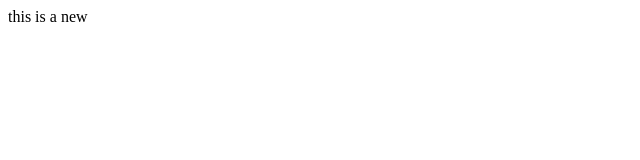
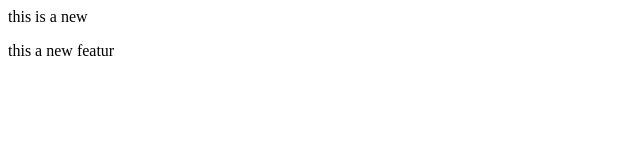
Before and after one commit to sahu-durga/localrepo, a plain HTML site: page index.html in a window 1280 px wide. Shown: the full height of the page, 0-640 px from the left. Drawn offline with Linux system fonts and the light colour scheme.

Commit message:
add new b

```diff
--- a/index.html
+++ b/index.html
@@ -1 +1,3 @@
 <p> this is a new </p>
+<p>this a new featur
+</p>
```
